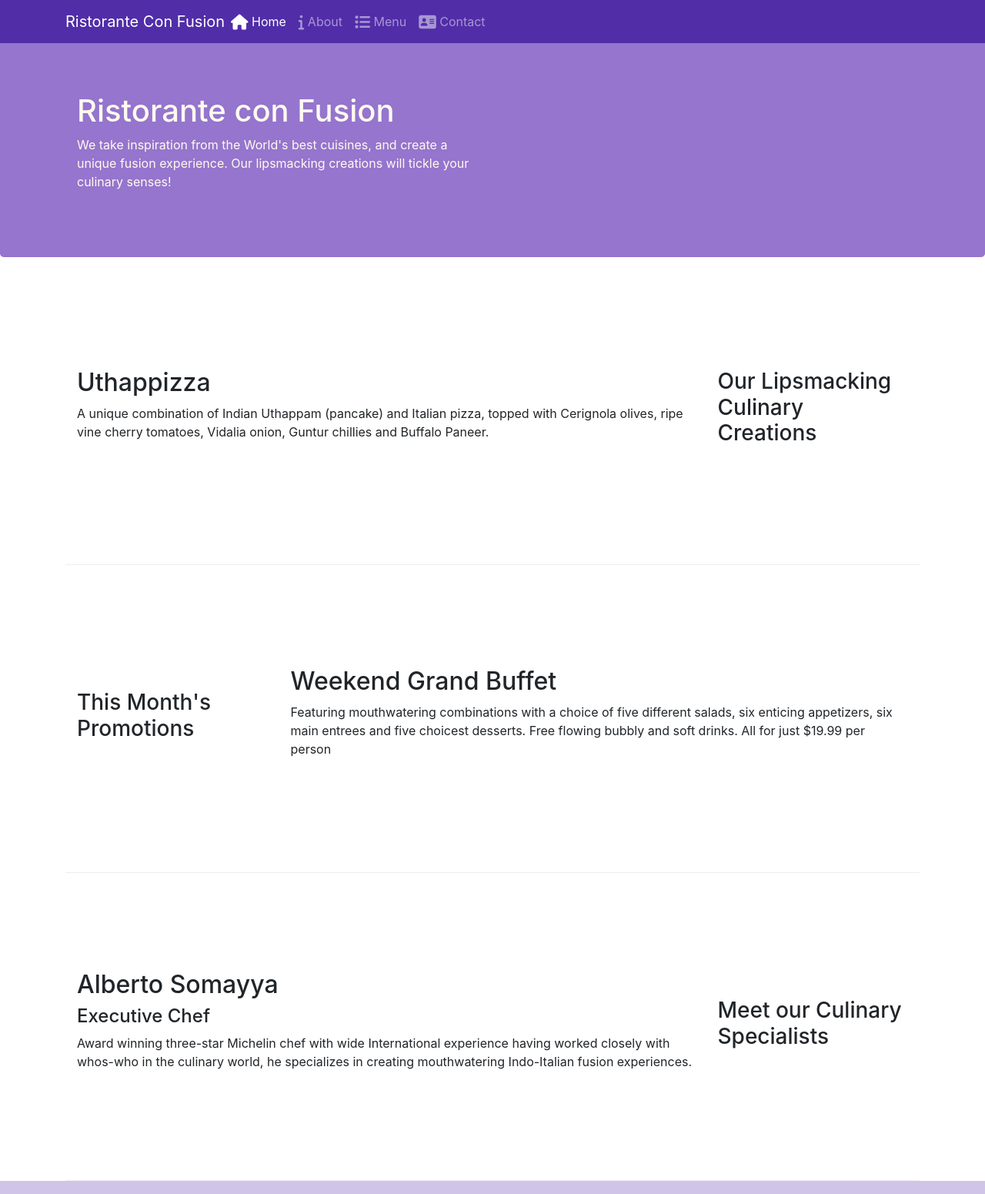
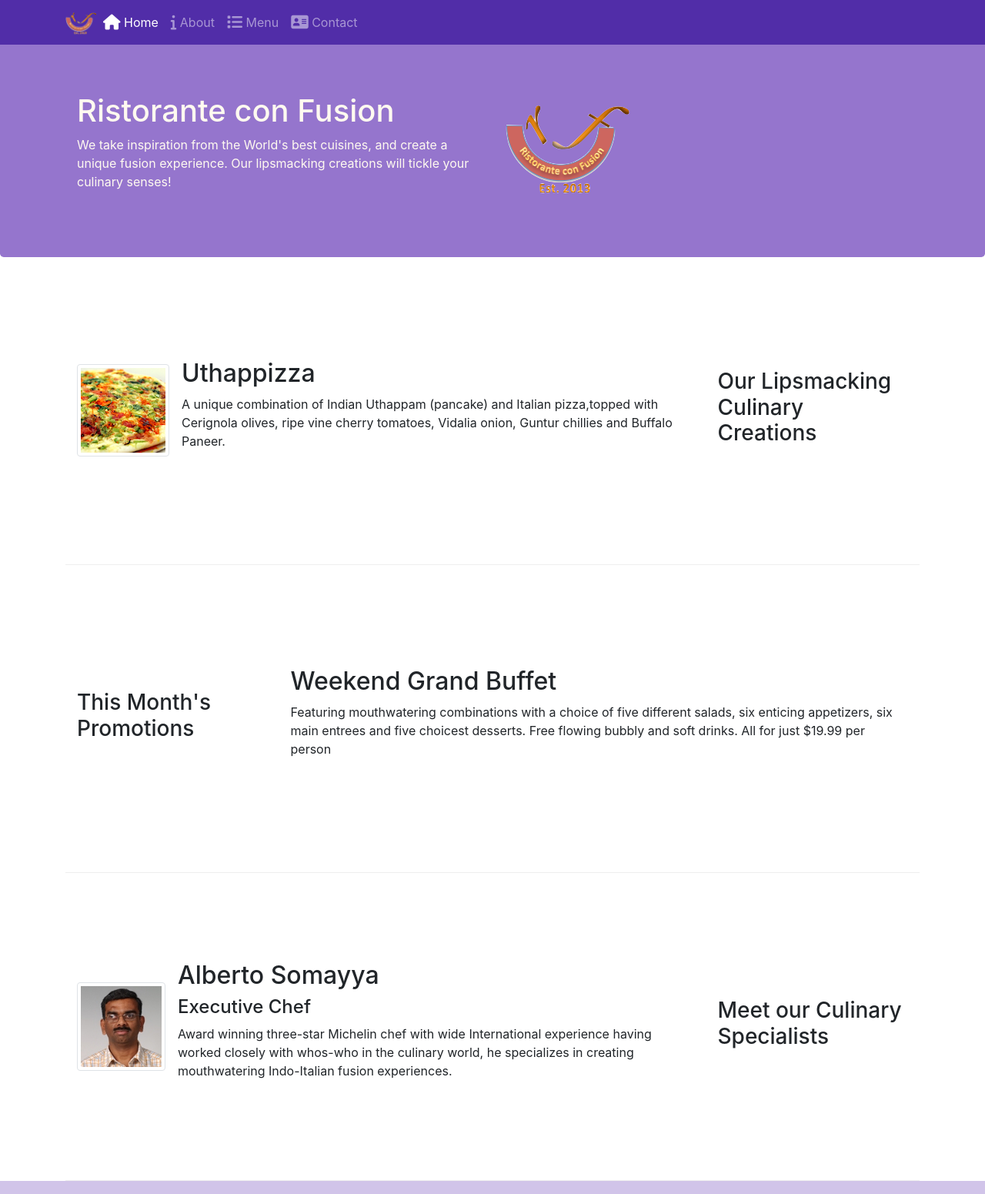
Before and after one commit to jramirez18/RistoranteConFusion, a plain HTML site: page index.html in a window 1280 px wide. Shown: the top 1551 px of the page at 77% size. Drawn offline with nearby package versions, Linux system fonts and the light colour scheme.

Commit message:
Images and media

```diff
--- a/index.html
+++ b/index.html
@@ -20,7 +20,7 @@
             <button class="navbar-toggler" type="button" data-toggle="collapse" data-target="#Navbar">
                 <span class="navbar-toggler-icon"></span>
             </button>
-            <a class="navbar-brand mr-auto" href="#">Ristorante Con Fusion</a>
+            <a class="navbar-brand mr-auto" href="#"><img src="img/logo.png" height="30" width="41"></a>
             <div class="collapse navbar-collapse" id="Navbar">
                 <ul class="navbar-nav mr-auto">
                     <li class="nav-item active"><a class="nav-link" href="./index.html"><span
@@ -49,10 +49,13 @@
             <div class="row row-header">
                 <div class="col-12 col-sm-6">
                     <h1>Ristorante con Fusion</h1>
-                    <p>We take inspiration from the World's best cuisines, and create a unique fusion experience. Our
-                        lipsmacking creations will tickle your culinary senses!</p>
+                    <p>We take inspiration from the World's best cuisines, and create a unique fusion experience.
+                        Our lipsmacking creations will tickle your culinary senses!</p>
                 </div>
-                <div class="col-12 col-sm">
+                <!--agregamos el LOGO de la pagina y agregue el align-->
+                <div class="col-12 col-sm  align-self-center">
+                    <!--AGREGAMOS LA IMAGENy agregue un class img-fluid-->
+                    <img src="img/logo.png" class="img-fluid">
                 </div>
             </div>
         </div>
@@ -66,9 +69,21 @@
             </div>
             <!-- aca ocupa 8 col porque ya hay cuatro en otro div y 9 porq hay 3 en el MD -->
             <div class="col col-sm order-sm-first col-md">
-                <h2>Uthappizza</h2>
-                <p>A unique combination of Indian Uthappam (pancake) and Italian pizza, topped with Cerignola olives,
-                    ripe vine cherry tomatoes, Vidalia onion, Guntur chillies and Buffalo Paneer.</p>
+                <!--AGREGANDO MEDIA OBJECTS, y agregamos la class media-->
+                <div class="media">
+                    <!--dentro de este DIV vamos a introducir una imagen-->
+                    <img class="d-flex mr-3 img-thumbnail align-self-center" src="img/uthappizza.png" alt="uthappizza">
+                    <!--tambien cree este DIV-->
+                    <div class="media-body">
+                        <!--Esto ya estaba antes-->
+                        <!--class="mt-0" margen de top 0-->
+                        <h2 class="mt-0">Uthappizza</h2>
+                        <p class="d-none d-sm-block">A unique combination of Indian Uthappam (pancake) and Italian
+                            pizza,topped with Cerignola olives, ripe vine cherry tomatoes, Vidalia onion, Guntur
+                            chillies and Buffalo Paneer.
+                        </p>
+                    </div>
+                </div>
             </div>
         </div>
 
@@ -90,11 +105,18 @@
                 <h3>Meet our Culinary Specialists</h3>
             </div>
             <div class="col col-sm order-sm-first col-md">
-                <h2>Alberto Somayya</h2>
-                <h4>Executive Chef</h4>
-                <p>Award winning three-star Michelin chef with wide International experience having worked closely with
-                    whos-who in the culinary world, he specializes in creating mouthwatering Indo-Italian fusion
-                    experiences. </p>
+                <div class="media">
+                    <img class="d-flex mr-3 img-thumbnail align-self-center" src="img/alberto.png" alt="alberto">
+                    <div class="media-body">
+                        <h2 class="mt-0">Alberto Somayya</h2>
+                        <h4>Executive Chef</h4>
+                        <p class="d-none d-sm-block">Award winning three-star Michelin chef with wide International
+                            experience having worked
+                            closely with
+                            whos-who in the culinary world, he specializes in creating mouthwatering Indo-Italian fusion
+                            experiences. </p>
+                    </div>
+                </div>
             </div>
         </div>
     </div>
```
Also changed, not shown: aboutus.html (+5 -2 lines), contactus.html (+5 -2 lines), img/alberto.png (added), img/buffet.png (added), img/logo.png (added), img/uthappizza.png (added).
